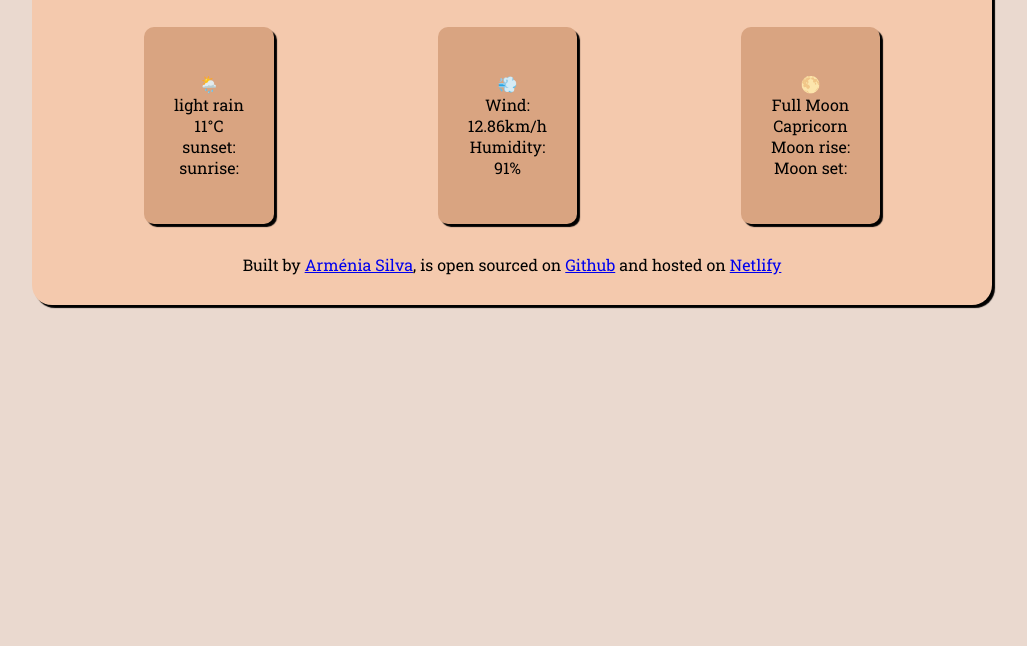
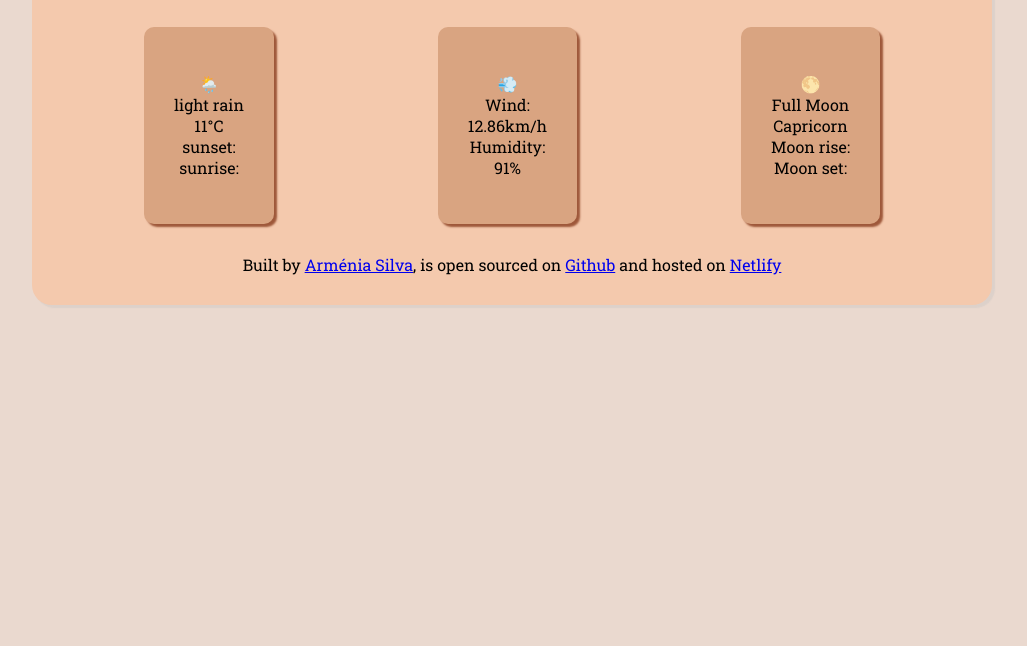
Before and after one commit to aarmenia/My-Weather-App, a plain HTML site: page index.html in a window 1280 px wide. Shown: the part 154-800 px from the top of the page, without its empty margins (128-1155 px from the left). Drawn offline with Linux system fonts and the light colour scheme.

Commit message:
Box shadow of temperature, wind and moon updated

```diff
--- a/src/style.css
+++ b/src/style.css
@@ -7,7 +7,7 @@ body {
 
 .main-container {
   background-color: rgb(244, 201, 173);
-  box-shadow: 3px 3px 1px black;
+  box-shadow: 3px 3px 1px rgba(192, 192, 192, 0.3);
   max-width: 900px;
   margin: 30px auto;
   border-radius: 20px;
@@ -54,7 +54,7 @@ h1 {
 .current-temperature-container {
   background-color: rgb(217, 164, 129);
   border-radius: 10px;
-  box-shadow: 3px 3px 1px black;
+  box-shadow: 3px 3px 2px rgb(158, 88, 58);
   margin: 30px auto;
   max-width: 90px;
   padding: 30px;
@@ -65,7 +65,7 @@ h1 {
   text-align: center;
   background-color: rgb(217, 164, 129);
   border-radius: 10px;
-  box-shadow: 3px 3px 1px black;
+  box-shadow: 3px 3px 2px rgb(158, 88, 58);
   margin: 30px auto;
   max-width: 90px;
   padding: 30px;
@@ -75,7 +75,7 @@ h1 {
   text-align: center;
   background-color: rgb(217, 164, 129);
   border-radius: 10px;
-  box-shadow: 3px 3px 1px black;
+  box-shadow: 3px 3px 2px rgb(158, 88, 58);
   margin: 30px auto;
   max-width: 90px;
   padding: 30px;
```
